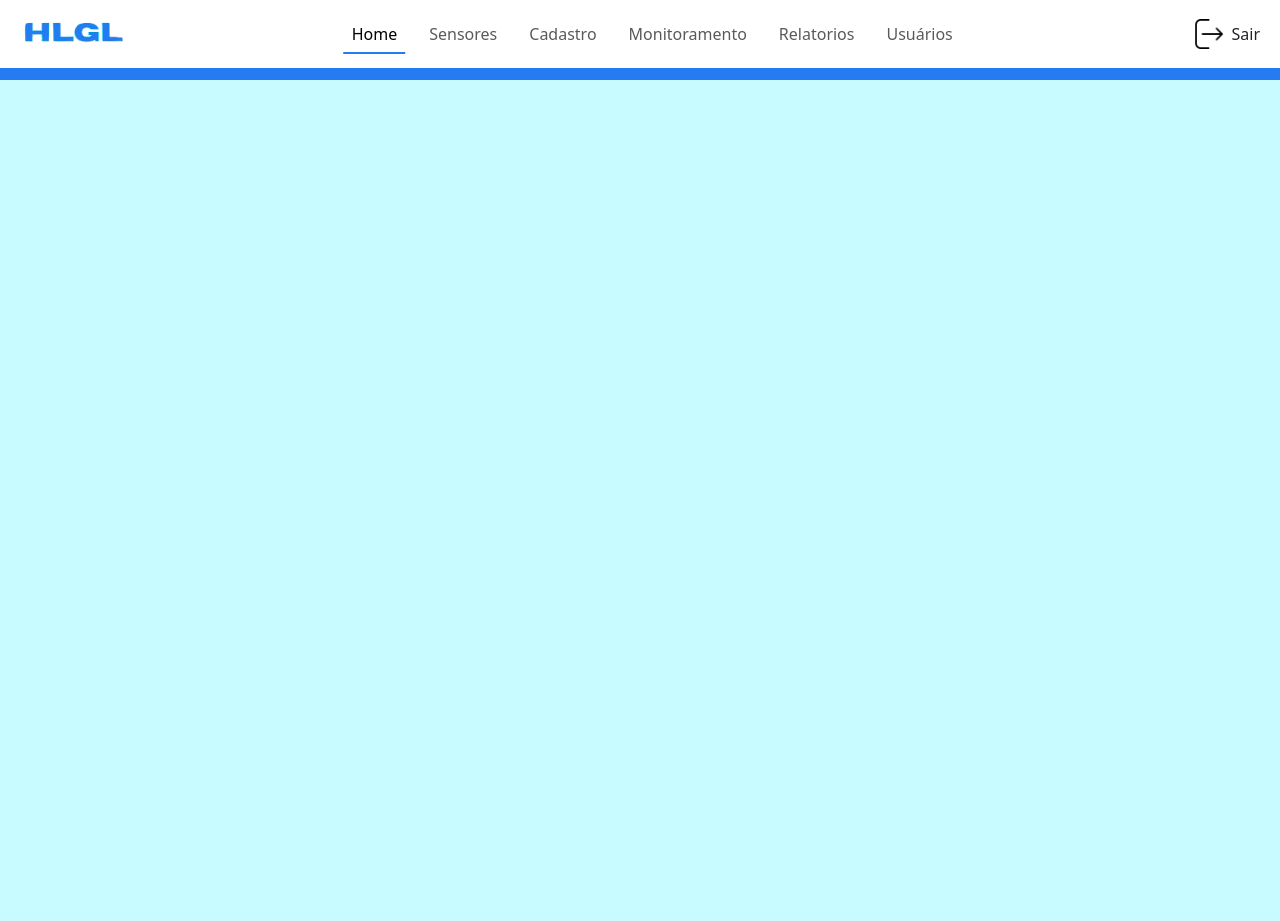
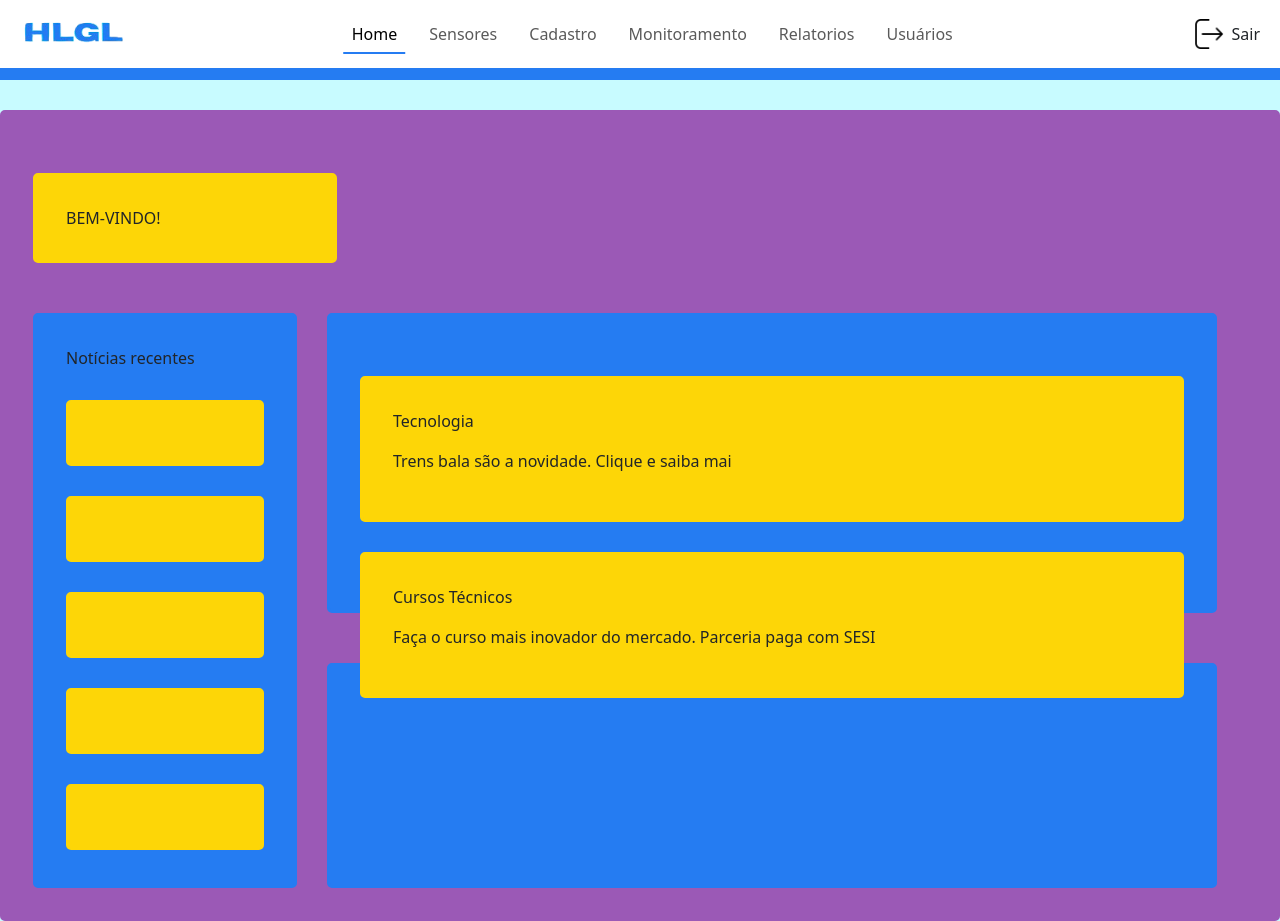
Before and after one commit to gabrielgiacomelli/sa-ferrorama, a PHP site: page /public/home.html in a window 1280 px wide. Before the commit the page ends 80 px from the top, so only its background shows below. Run offline with PHP 8.4, Linux system fonts and the light colour scheme.

Commit message:
add - tela inicial começada
Co-authored-by: Copilot <copilot@github.com>

```diff
--- a/public/home.html
+++ b/public/home.html
@@ -44,11 +44,50 @@
             </div>
                 <div class="sair-headder">
                     <img id="img-3" src="../assets/img/img_3.png" alt="Imagem sair">
-                    <a id="sair" class="nav-link mx-lg-2 " href="login.html">Sair</a>
+                    <a id="sair" class="nav-link mx-lg-2" href="">Sair</a>
                 </div>
             </div>
         </div>
     </nav>
+
+
+    <main>
+        <div class="roxa">
+            <div class="amarelo-sz2">
+                <a>BEM-VINDO!</a>
+            </div>
+                <div class="flexivel">
+
+                    <div class="azul-sz2">
+                        <p>Notícias recentes</p>
+                        <div class="amarelo"></div>
+                        <div class="amarelo"></div>
+                        <div class="amarelo"></div>
+                        <div class="amarelo"></div>
+                        <div class="amarelo"></div>
+                    </div>
+                        <div>
+                            <div class="azul espacamento">
+                                <div class="flexivel">
+                                    <div class="amarelo">
+                                        <p>Tecnologia</p>
+                                        <p>Trens bala são a novidade. Clique e saiba mai</p>
+                                    </div>
+
+                                </div>
+                                <div class="flexivel">
+                                    <div class="amarelo">
+                                        <p>Cursos Técnicos</p>
+                                        <p>Faça o curso mais inovador do mercado. Parceria paga com SESI</p>
+                                    </div>
+
+                                </div>
+                            </div>
+                            <div class="azul-sz3 espacamento"></div>
+                        </div>
+                </div>
+        </div>
+    </main>
 
 
 <!-- Scripts -->
--- a/styles/style.css
+++ b/styles/style.css
@@ -167,3 +167,91 @@ label {
         visibility: visible;
     }
 }
+
+/* TELA PRINCIPAL */
+
+/* TELA PRINCIPAL CONTAINERS */
+.amarelo {
+    background-color: #fdd607;
+    padding: 30px;
+    margin-top: 30px;
+    width: 100%;
+    border-radius: 5px;
+    border: 3px solid #fdd607;
+    align-items: center;
+}
+
+.amarelo-sz2 {
+    background-color: #fdd607;
+    padding: 30px;
+    margin-top: 30px;
+    width: 25%;
+    border-radius: 5px;
+    border: 3px solid #fdd607;
+    align-items: center;
+}
+
+amarelo-sz3 {
+    background-color: #fdd607;
+    padding: 30px;
+    margin-top: 30px;
+    width: 80px;
+    height: 225px;
+    border-radius: 5px;
+    border: 3px solid #fdd607;
+    align-items: center;
+}
+
+.roxa {
+    background-color: #9b59b6;
+    padding: 30px;
+    margin-top: 30px;
+    width: 100%;
+    border-radius: 5px;
+    border: 3px solid #9b59b6;
+    align-items: center;
+}
+
+.azul {
+    background-color: #257cf2;
+    padding: 30px;
+    margin-top: 50px;
+    width: 890px;
+    height: 300px;
+    border-radius: 5px;
+    border: 3px solid #257cf2;
+    align-items: center;
+}
+
+.azul-sz2 {
+    background-color: #257cf2;
+    padding: 30px;
+    margin-top: 50px;
+    height: auto;
+    width: 400px;
+    border-radius: 5px;
+    border: 3px solid #257cf2;
+    align-items: center;
+}
+
+.azul-sz3 {
+    background-color: #257cf2;
+    padding: 30px;
+    margin-top: 50px;
+    width: 890px;
+    height: 225px;
+    border-radius: 5px;
+    border: 3px solid #257cf2;
+    align-items: center;
+}
+
+.flexivel{
+    display: flex;
+}
+
+.espacamento{
+    margin-left: 30px;
+    margin-right: 30px;
+}
+
+/* FIM TELA PRINCIPAL CONTAINERS */
```
